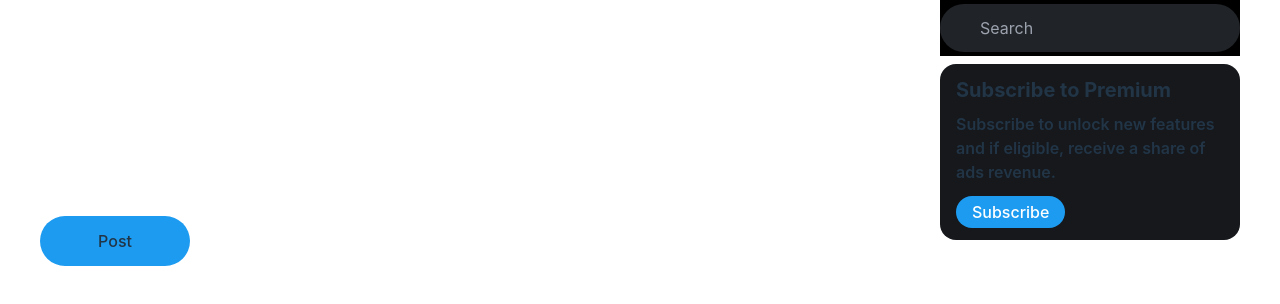
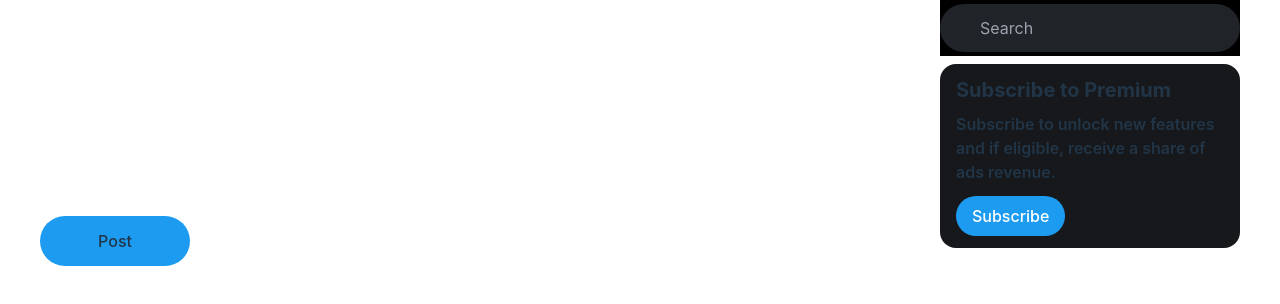
Before and after one commit to Prabhatgrg/Twitter-Clone, a React (Vite) app: page / in a window 1280 px wide. Shown: the top 304 px of the page. Built offline with nearby package versions, Linux system fonts and the light colour scheme; some icons are missing.

Commit message:
subscription

```diff
--- a/src/components/RightSidebar/Subscription.jsx
+++ b/src/components/RightSidebar/Subscription.jsx
@@ -4,7 +4,7 @@ const Subscription = () => {
             <div className="bg-[#16181C] py-3 px-4 rounded-[1rem]">
                 <h2 className="text-xl font-bold mb-2">Subscribe to Premium</h2>
                 <p className="font-semibold mb-3">Subscribe to unlock new features and if eligible, receive a share of ads revenue.</p>
-                <a href="#" className="inline-block py-2 leading-4 px-4 rounded-full bg-[var(--clr-primary)] hover:bg-[var(--clr-primary-hover)] text-white hover:text-white">
+                <a href="#" className="inline-block py-3 leading-4 px-4 rounded-full bg-[var(--clr-primary)] hover:bg-[var(--clr-primary-hover)] text-white hover:text-white">
                     Subscribe
                 </a>
             </div>
```
